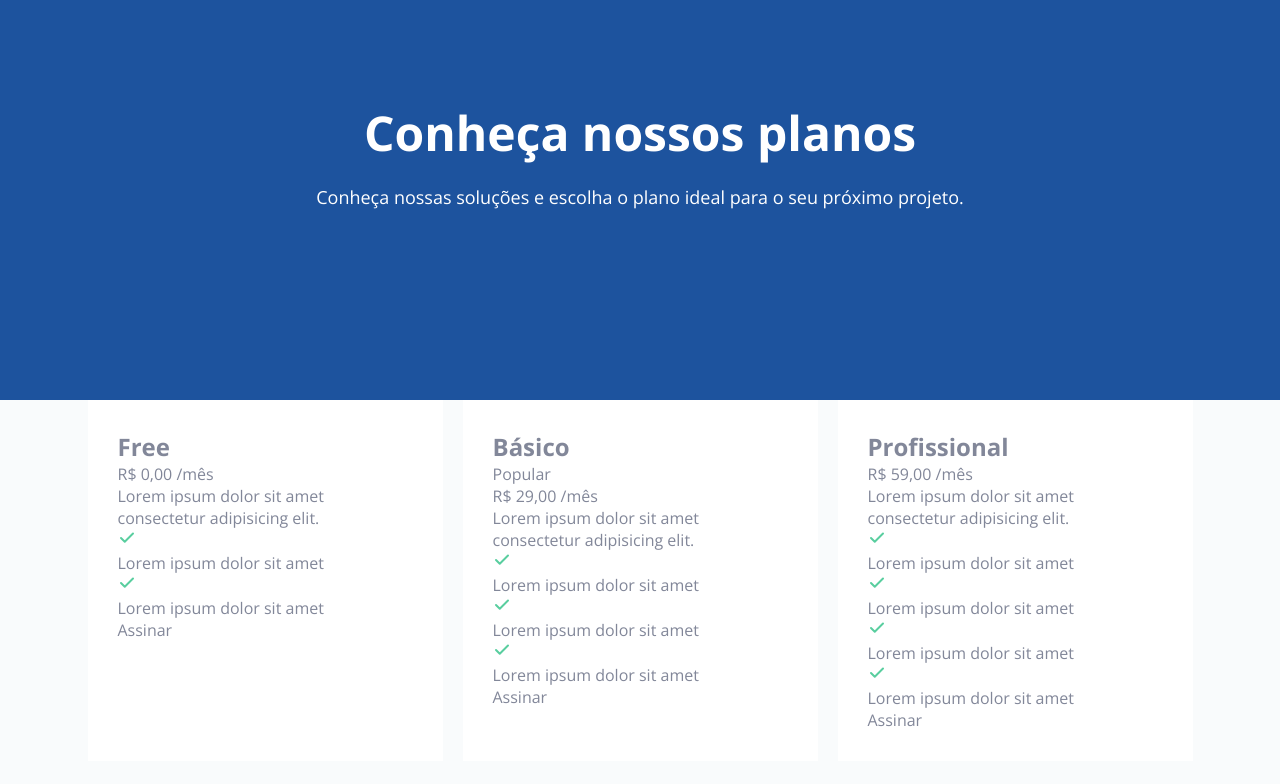
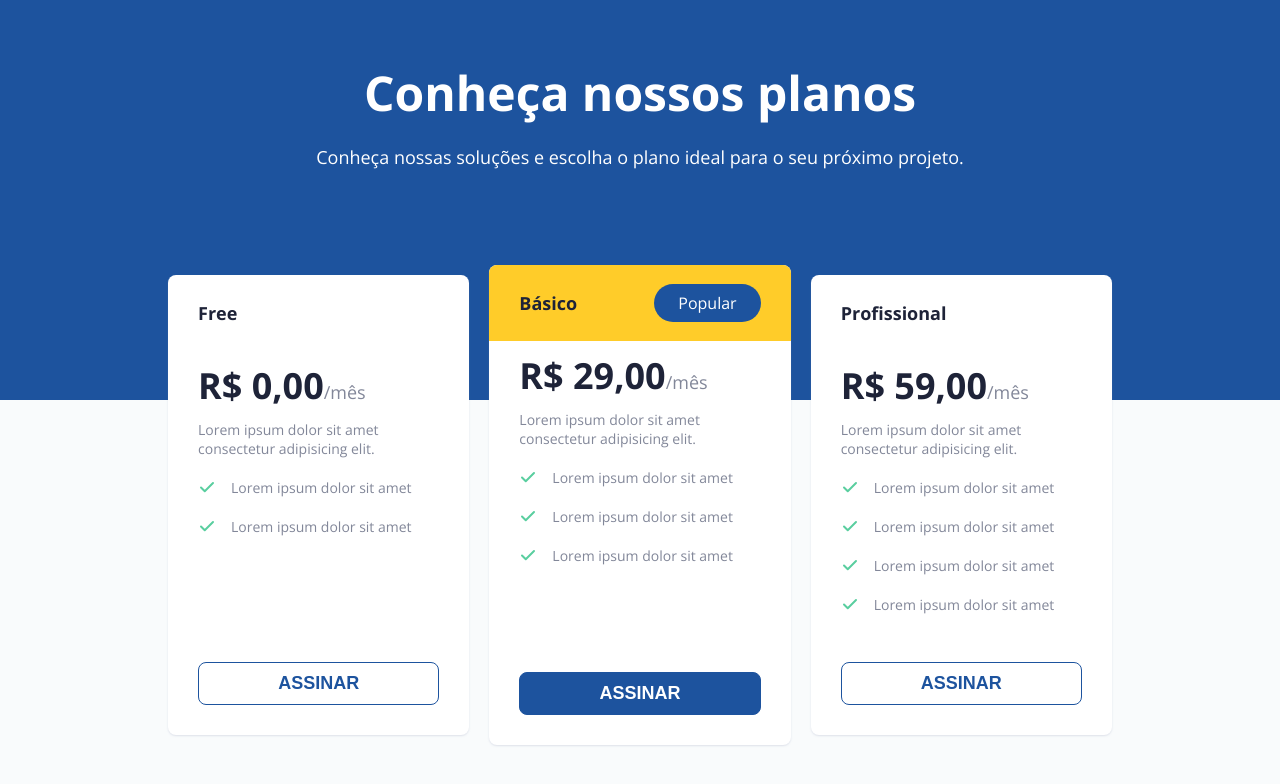
Before and after one commit to ericahanemann/pricing-table, a plain HTML site: page index.html in a window 1280 px wide. Drawn offline with nearby package versions, Linux system fonts and the light colour scheme.

Commit message:
plans style finished

```diff
--- a/index.html
+++ b/index.html
@@ -20,13 +20,15 @@
     <main>
         <div id="plans">
             <div class="plan-template" id="free-plan">
+                <div class="plan-information">
                     <div class="plan-header">
                         <h2>Free</h2>
-                    <p>R$ 0,00 <span>/mês</span></p>
-                    <p>Lorem ipsum dolor sit amet consectetur adipisicing elit.</p>
                     </div>
 
                     <div class="plan-description">
+                        <p><span>R$ 0,00</span>/mês</p>
+                        <p>Lorem ipsum dolor sit amet consectetur adipisicing elit.</p>
+
                         <div class="description-item">
                             <img src="src/images/check.svg" alt="Check símbolo">
                             <p>Lorem ipsum dolor sit amet</p>
@@ -37,23 +39,22 @@
                             <p>Lorem ipsum dolor sit amet</p>
                         </div>
                     </div>
+                </div>
 
-                <div class="plan-signup-button">
-                    Assinar
-                </div>
+                <button class="plan-signup-button">ASSINAR</button>
             </div>
 
             <div class="plan-template" id="basic-plan">
-                <div class="plan-header">
-                    <div id="popular-plan">
+                <div class="plan-information">
+                    <div class="plan-header popular-plan">
                         <h2>Básico</h2>
-                        <div>Popular</div>
-                    </div>
-                    <p>R$ 29,00 <span>/mês</span></p>
-                    <p>Lorem ipsum dolor sit amet consectetur adipisicing elit.</p>
+                        <div id="popular">Popular</div>
                     </div>
 
                     <div class="plan-description">
+                        <p><span>R$ 29,00</span>/mês</p>
+                        <p>Lorem ipsum dolor sit amet consectetur adipisicing elit.</p>
+
                         <div class="description-item">
                             <img src="src/images/check.svg" alt="Check símbolo">
                             <p>Lorem ipsum dolor sit amet</p>
@@ -69,20 +70,21 @@
                             <p>Lorem ipsum dolor sit amet</p>
                         </div>
                     </div>
+                </div>
 
-                <div class="plan-signup-button">
-                    Assinar
-                </div>
+                <button class="plan-signup-button">ASSINAR</button>
             </div>
 
             <div class="plan-template" id="professional-plan">
+                <div class="plan-information">
                     <div class="plan-header">
                         <h2>Profissional</h2>
-                    <p>R$ 59,00 <span>/mês</span></p>
-                    <p>Lorem ipsum dolor sit amet consectetur adipisicing elit.</p>
                     </div>
 
                     <div class="plan-description">
+                        <p><span>R$ 59,00</span>/mês</p>
+                        <p>Lorem ipsum dolor sit amet consectetur adipisicing elit.</p>
+
                         <div class="description-item">
                             <img src="src/images/check.svg" alt="Check símbolo">
                             <p>Lorem ipsum dolor sit amet</p>
@@ -103,10 +105,9 @@
                             <p>Lorem ipsum dolor sit amet</p>
                         </div>
                     </div>
+                </div>
 
-                <div class="plan-signup-button">
-                    Assinar
-                </div>
+                <button class="plan-signup-button">ASSINAR</button>
             </div>
         </div>
     </main>
--- a/src/css/style.css
+++ b/src/css/style.css
@@ -3,6 +3,7 @@
 :root {
     --yellow: #ffcc29;
     --blue: #1d539e;
+    --dark-blue: #1E2338;
     --gray: #828799;
     --page-background: #f9fbfc;
     --white: #fff;
@@ -19,7 +20,7 @@
     flex-direction: column;
     align-items: center;
     text-align: center;
-    padding: 100px 100px;
+    padding: 60px 100px;
 
     background-color: var(--blue);
     color: var(--white);
@@ -44,12 +45,114 @@
     justify-content: center;
     gap: 20px;
     margin: 0 168px;
+    height: 50vh;
+
+    position: relative;
 }
 
-  main #plans .plan-template {
-    min-width: 355px;
-    padding: 30px;
+#plans {
+    position: absolute;
+    top: -125px;
+}
+
+#plans .plan-template {
+    display: flex;
+    flex-direction: column;
+    justify-content: space-between;
+    width: 355px;
+    height: 460px;
 
     background-color: var(--white);
     color: var(--gray);
+
+    box-shadow: 0px 1px 2px rgba(142, 150, 185, 0.25);
+    border-radius: 8px;
 }
+
+#plans .plan-template#basic-plan{
+    width: 355px;
+    height: 480px;
+    margin-top: -10px;
+}
+
+#plans .plan-template .plan-header {
+    display: flex;
+    align-items: center;
+    height: 76px;
+    padding: 22px 30px;
+    border-radius: 8px 8px 0 0;
+}
+
+#plans .plan-template .popular-plan {
+    display: flex;
+    justify-content: space-between;
+
+    background-color: var(--yellow);
+}
+
+#plans .plan-template .popular-plan #popular {
+    padding: 8px 24px;
+    border-radius: 40px;
+
+    background-color: var(--blue);
+    color: var(--white);
+}
+
+#plans .plan-template h2 {
+    color: var(--dark-blue);
+    font-weight: 600px;
+    font-size: 18px;
+    line-height: 24px;
+}
+
+#plans .plan-template p {
+    font-weight: 400;
+    font-size: 14px;
+    line-height: 19px;
+    margin: 10px 0;
+}
+
+#plans .plan-template p:first-child {
+    font-weight: 400px;
+    font-size: 18px;
+    line-height: 24px;
+}
+
+#plans .plan-template span {
+    color: var(--dark-blue);
+    font-weight: 700;
+    font-size: 36px;
+    line-height: 49px;
+}
+
+.plan-template .plan-description {
+    padding: 0 30px;
+}
+
+.plan-template .plan-description .description-item {
+    display: flex;
+    gap: 15px;
+}
+
+.plan-template .plan-signup-button {
+    display: flex;
+    justify-content: center;
+
+    margin: 30px;
+    padding: 8px 24px;
+    border: 1px solid var(--blue);
+    border-radius: 8px;
+
+    font-weight: 600;
+    font-size: 18px;
+    line-height: 25px;
+
+    background-color: var(--white);
+    color: var(--blue);
+}
+
+.plan-template#basic-plan .plan-signup-button {
+    border-radius: 8px;
+    background-color: var(--blue);
+    color: var(--white);
+}
```
Lines whose indentation alone changed are shown as unchanged.
